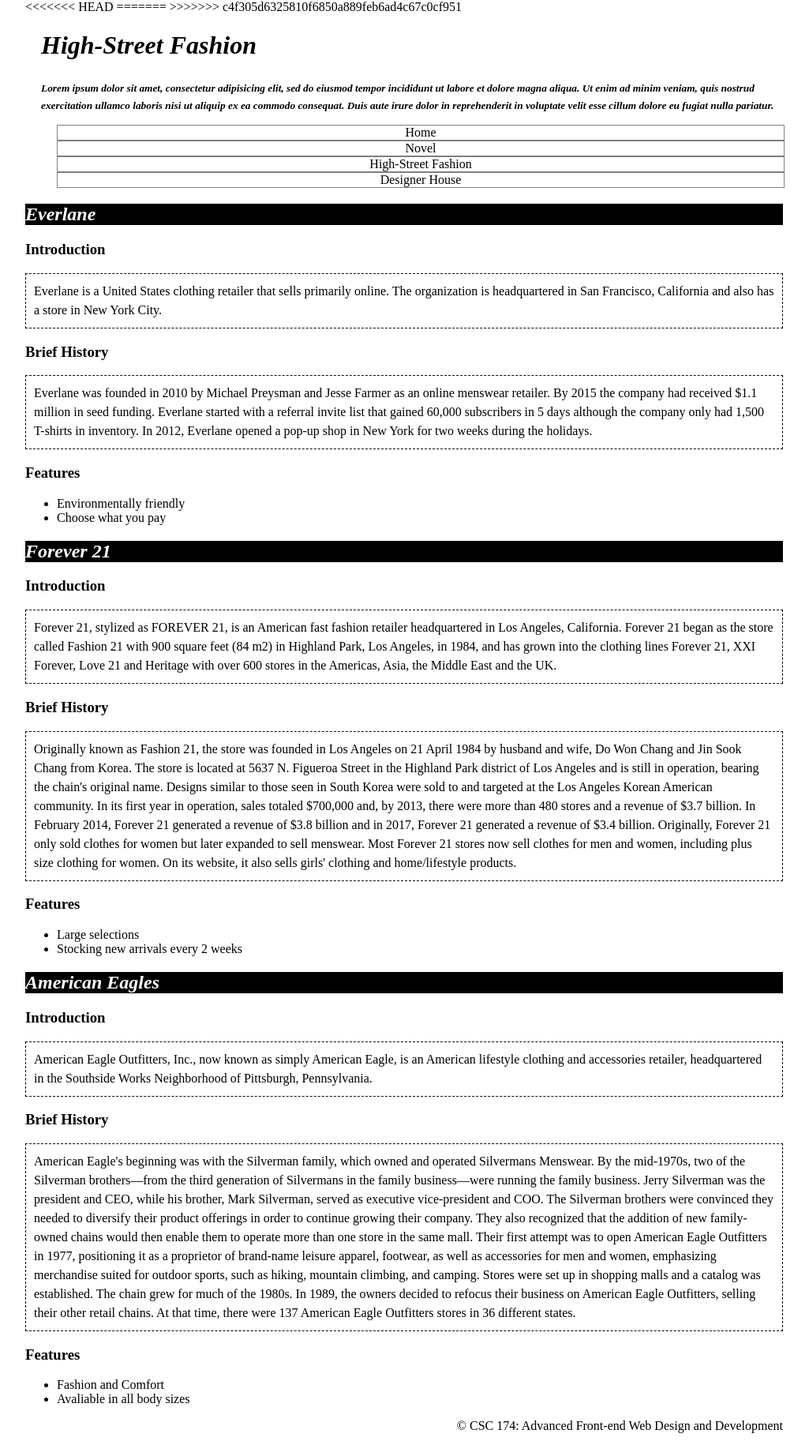
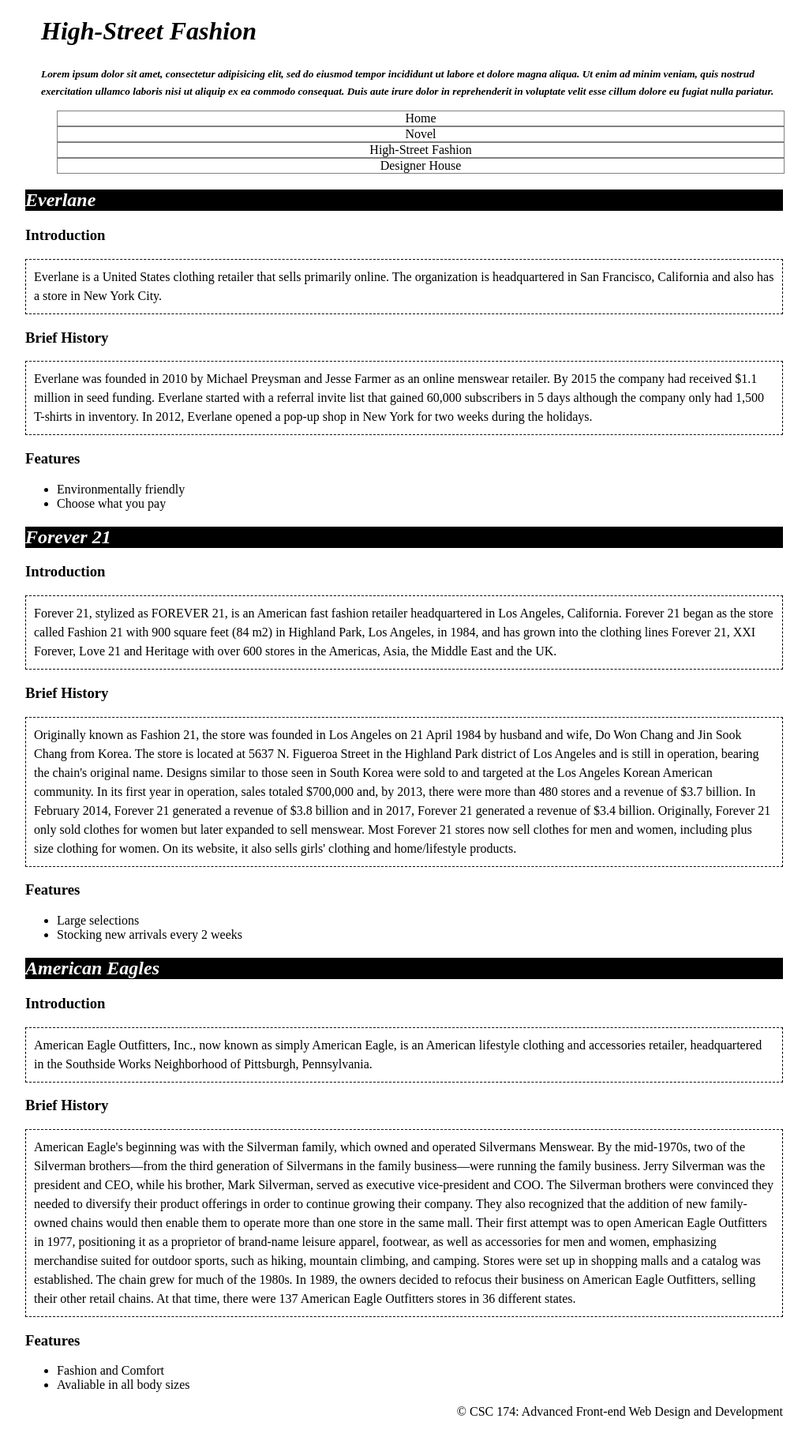
Before and after one commit to yzeng810/csc174project, a PHP site: page /sfashion.php in a window 1280 px wide. Shown: the whole page at 79% size, without its empty margins (128-1153 px from the left). After the commit the page ends 1797 px from the top, so only its background shows below. Run offline with PHP 8.4, Linux system fonts and the light colour scheme.

Commit message:
delete redundent codes

```diff
--- a/lab03/index.php
+++ b/lab03/index.php
@@ -9,8 +9,6 @@
 	<link rel="stylesheet" href="css/navigation.css">
 	<link rel="stylesheet" href="css/footer.css">
 </head>
-
-
 
 <body class="container">
 
--- a/lab03/sfashion.php
+++ b/lab03/sfashion.php
@@ -2,20 +2,6 @@
 $currentPage="High-Street Fashion | When Novel Meets Fashion | Lab 3: Smash Website | Team Hong Kong";
 include "inc/html-top.inc";?>
 
-<<<<<<< HEAD
-<html lang="en">
-
-<head>
-	<meta charset="utf-8">
-	<title> High-Street Fashion | When Novel Meets Fashion | Lab 3: Smash Website | Team Hong Kong</title>
-	<link rel="stylesheet" href="css/styles.css">
-	<link rel="stylesheet" href="css/navigation.css">
-	<link rel="stylesheet" href="css/footer.css">
-</head>
-
-<body class="container">
-=======
->>>>>>> c4f305d6325810f6850a889feb6ad4c67c0cf951
 	<header>
 		<h1>High-Street Fashion</h1>
 		<sub>Lorem ipsum dolor sit amet, consectetur adipisicing elit, sed do eiusmod tempor incididunt ut labore et dolore magna aliqua. Ut enim ad minim veniam, quis nostrud exercitation ullamco laboris nisi ut aliquip ex ea commodo consequat. Duis aute irure dolor in reprehenderit in voluptate velit esse cillum dolore eu fugiat nulla pariatur.</sub>
```
Also changed, not shown: lab03/novel.php (+0 -14 lines), 1 other file.
